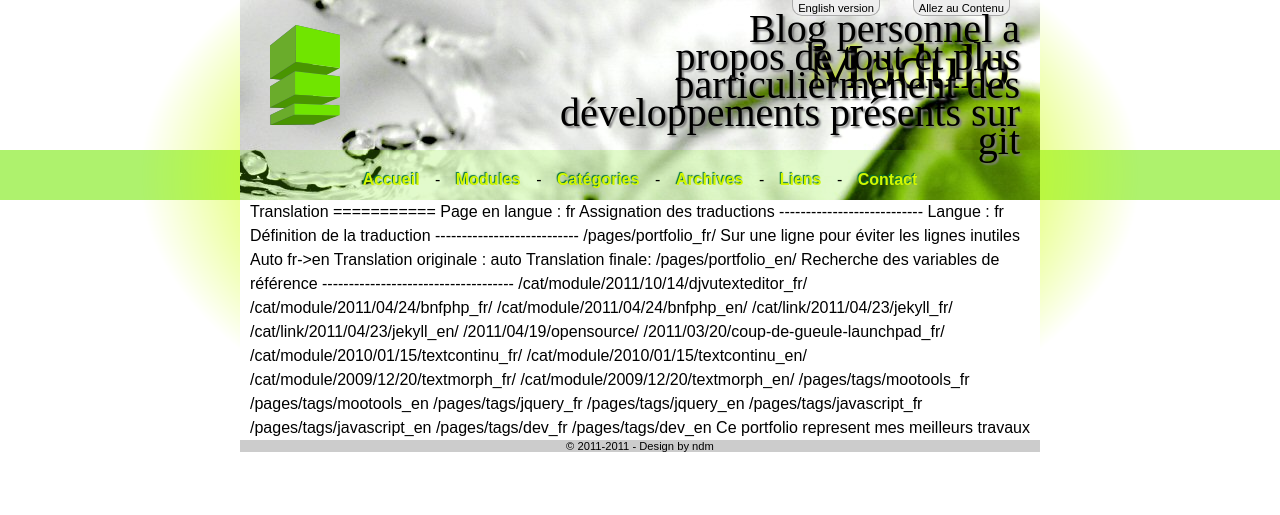
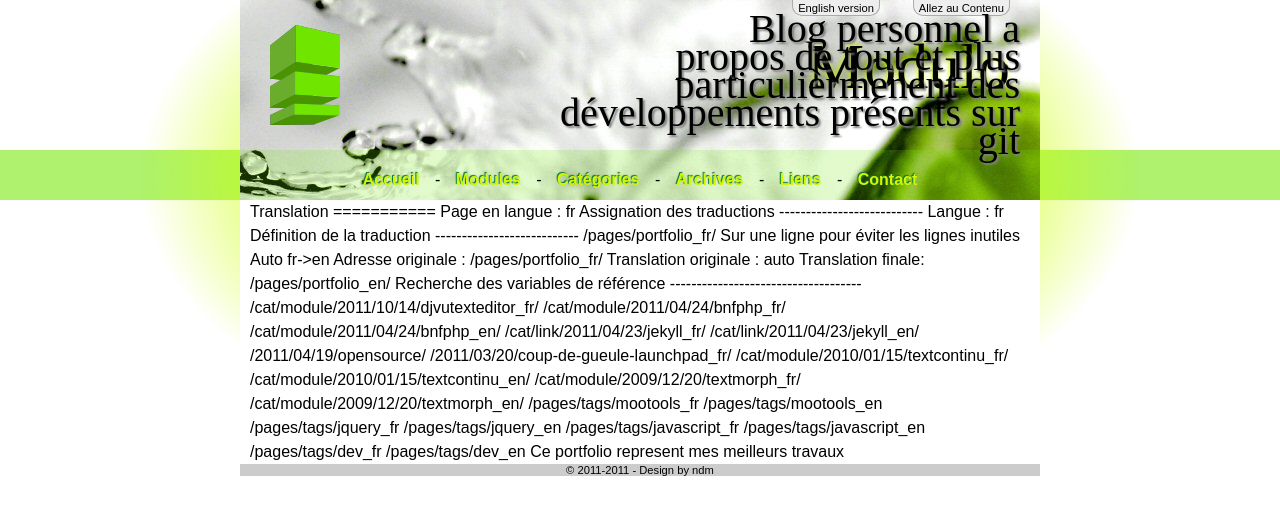
Before and after one commit to nicodmf/nicodmf.github.com, a Jekyll site: the page built from pages/portfolio_fr.html, in a window 1280 px wide. Shown: the top 515 px of the page. Built offline with Jekyll 4.4.1, drawn with Linux system fonts in a browser that asks for light colours; Markdown is read by kramdown in place of the engine named in the settings; comment, search, counter and statistics services are not loaded.

```diff
--- a/_includes/translation.markdown
+++ b/_includes/translation.markdown
@@ -40,6 +40,7 @@
 		{% assign translationUrl = page.translation %}
 {% endcase %}
 
+Adresse originale : {{ page.url}}
 Translation originale : {{ page.translation}}
 Translation finale: {{ translationUrl }}
 
```
